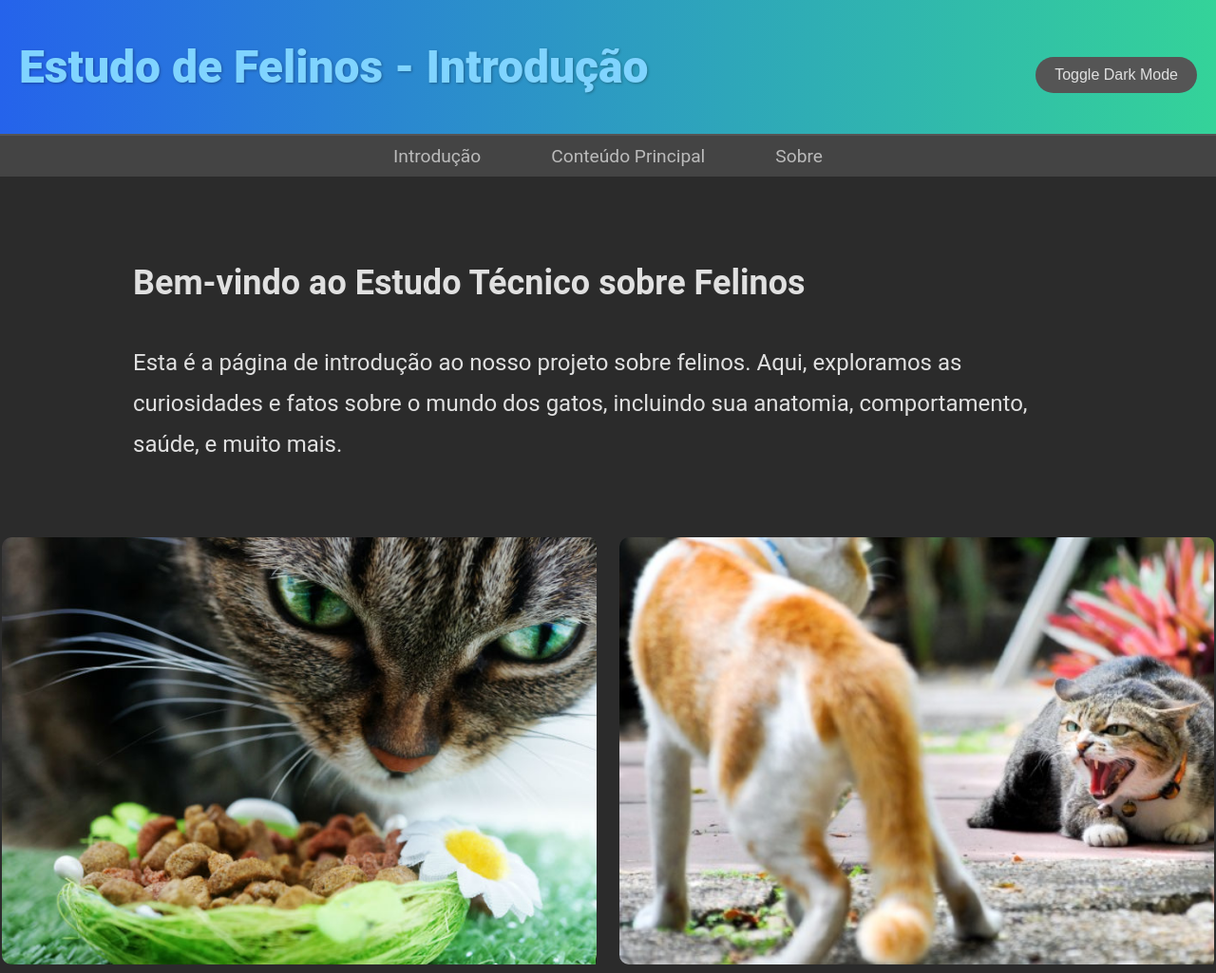
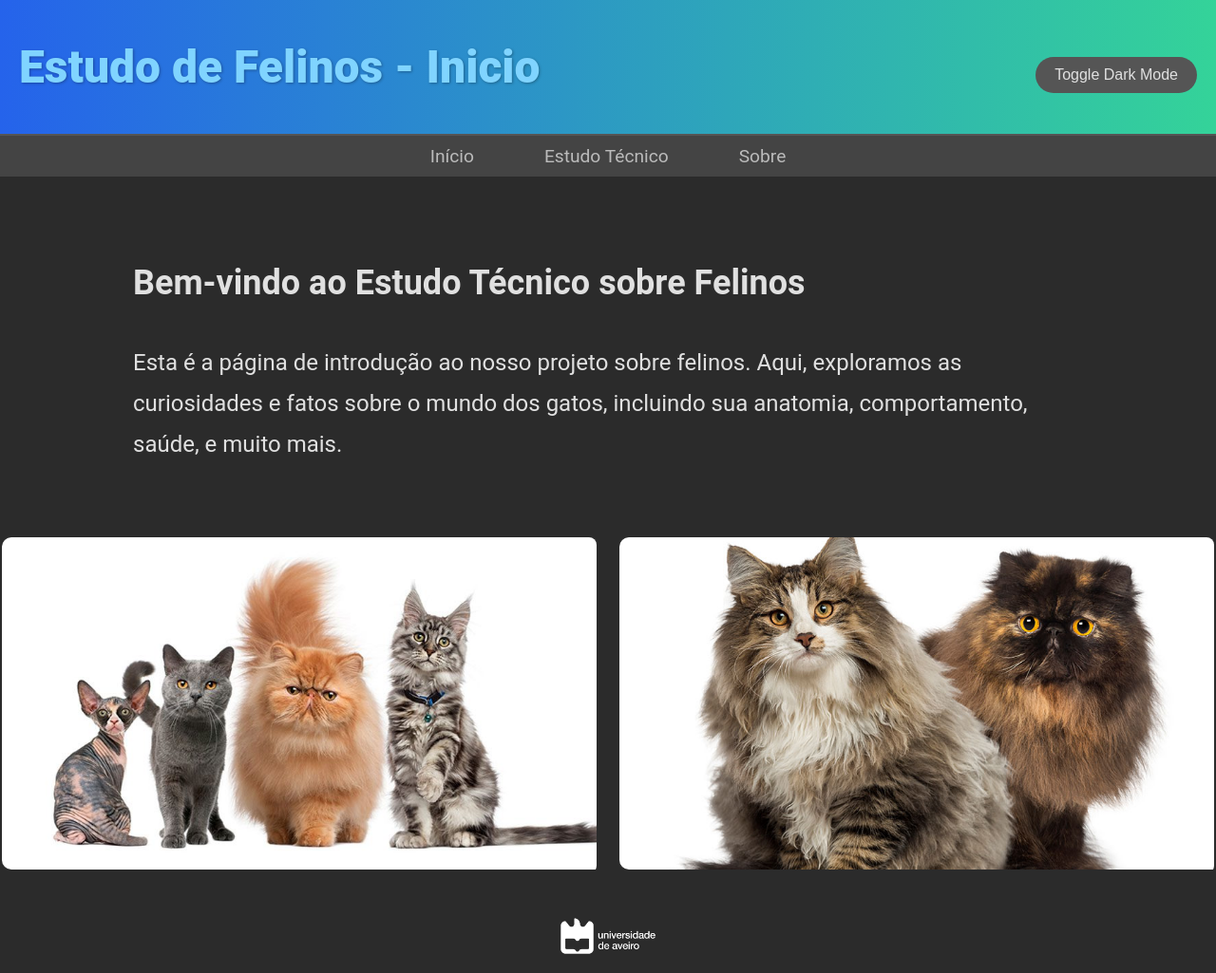
Before and after one commit to V1CT0R-06/IEI_trabalho_final, a plain HTML site: page novo_web_cssehtml/inicio.html in a window 1280 px wide. Shown: the top 1025 px of the page at 95% size. Drawn offline with Linux system fonts and the light colour scheme.

Commit message:
novo_web com mais butoes e mapa reorganizado

```diff
--- a/novo_web_cssehtml/introducao.html
+++ b/novo_web_cssehtml/inicio.html
@@ -132,8 +132,8 @@
         }
 
         .image-button img {
-            width: 750px;
-            height: 450px;
+            width: 650px;
+            height: 350px;
             object-fit: cover;
             border-radius: 10px;
         }
@@ -168,7 +168,7 @@
         #UAImage {
             display: block;
             margin: 20px auto;
-            max-width: 25%;
+            max-width: 10%;
             height: auto;
             border-radius: 15px;
         }
@@ -198,14 +198,14 @@
 </head>
 <body data-theme="dark">
     <header>
-        <h1 class="page-title">Estudo de Felinos - Introdução</h1>
+        <h1 class="page-title">Estudo de Felinos - Inicio</h1>
         <button id="themeToggle">Toggle Dark Mode</button>
     </header>
 
     <nav>
         <ul>
-            <li><a href="introducao.html">Introdução</a></li>
-            <li><a href="main.html">Conteúdo Principal</a></li>
+            <li><a href="inicio.html">Início</a></li>
+            <li><a href="main.html">Estudo Técnico</a></li>
             <li><a href="about.html">Sobre</a></li>
         </ul>
     </nav>
@@ -216,11 +216,11 @@
     </div>
 
     <div class="image-buttons">
-        <a href="main.html" class="image-button" data-tooltip="Introdução e Conteúdo Principal">
-            <img src="images/alimentacao.jpg" alt="Main Content">
+        <a href="main.html" class="image-button" data-tooltip="Introdução e Estudo Técnico">
+            <img src="images/butao_conteudo.jpg" alt="Main Content">
         </a>
         <a href="about.html" class="image-button" data-tooltip="Sobre o Projeto e Autores">
-            <img src="images/comportamento.jpg" alt="About">
+            <img src="images/butao_sobre.jpg" alt="About">
         </a>
     </div>
 
```
Also changed, not shown: novo_web_cssehtml/about.html (+2 -2 lines), novo_web_cssehtml/main.html (+24 -7 lines), novo_web_cssehtml/images/butao_conteudo.jpg (added), novo_web_cssehtml/images/butao_sobre.jpg (added).
